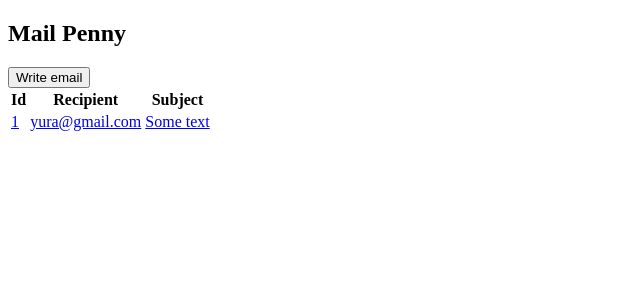
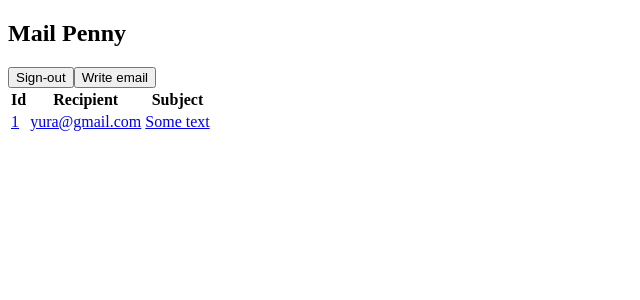
Before and after one commit to Viper-JSX/Mail_Penny, a React app: page / in a window 1280 px wide. Shown: the top 300 px of the page, without its empty margins (0-640 px from the left). Built offline with nearby package versions, Linux system fonts and the light colour scheme.

Commit message:
Created handler to handle sign-out and a 'signOut' button which invokes this handler

```diff
--- a/src/App.js
+++ b/src/App.js
@@ -2,6 +2,7 @@ import React, { useEffect } from "react";
 import Layout from "./components/Layout";
 import { useDispatch, useSelector } from "react-redux";
 import { sendEmail, signIn, signUp } from "./redux/thunks";
+import { signOut } from "./redux/action_creators";
 
 function App(){
     const dispatch = useDispatch();
@@ -30,6 +31,12 @@ function App(){
         dispatch(signUp({ signUpData }));
     }
 
+    function handleSignOut(){
+        dispatch(signOut());
+    }
+
+    handleSignOut();
+
     return(
         <div className="App">
             <Layout
@@ -37,6 +44,7 @@ function App(){
 
                 handleSignIn={handleSignIn}
                 handleSignUp={handleSignUp}
+                handleSignOut={handleSignOut}
             />
         </div>
     )
--- a/src/components/Emails/Emails.js
+++ b/src/components/Emails/Emails.js
@@ -2,12 +2,12 @@ import { useSelector } from "react-redux";
 import EmailOpener from "./Email_opener";
 import EmailsTopPannel from "./Emails_top_pannel";
 
-function Emails(){
+function Emails({ handleSignOut }){
     const emails = useSelector((state) => state.user?.emails) || [];
 
     return(
         <div className="emailsWrapper">
-            <EmailsTopPannel />
+            <EmailsTopPannel handleSignOut={handleSignOut} />
 
             <table className="emails">
                 <thead>
--- a/src/components/Emails/Emails_top_pannel.js
+++ b/src/components/Emails/Emails_top_pannel.js
@@ -1,8 +1,9 @@
 import { NavLink } from "react-router-dom";
 
-function EmailsTopPannel(){
+function EmailsTopPannel({ handleSignOut }){
     return(
         <div>
+            <button className="signOutButton" onClick={handleSignOut}>Sign-out</button>
             <NavLink to="/emails/create">
                 <button>Write email</button>
             </NavLink>
--- a/src/components/Layout.js
+++ b/src/components/Layout.js
@@ -10,13 +10,14 @@ import SignInForm from "./Authorization/Sign_in_form";
 function Layout({
     handleEmailSend,
     handleSignIn,
-    handleSignUp
+    handleSignUp,
+    handleSignOut
  }){
     return(
         <div id="layout">
             <Header />
             <Routes>
-                <Route path="/" element={<MainPage />} />
+                <Route path="/" element={<MainPage handleSignOut={handleSignOut} />} />
                 <Route path="/emails/:id" element={<Email />} />
                 <Route path="/emails/create" element={<EmailEditor handleEmailSend={handleEmailSend} />} />
 
--- a/src/components/MainPage/MainPage.js
+++ b/src/components/MainPage/MainPage.js
@@ -2,7 +2,7 @@ import { useSelector } from "react-redux";
 import { Navigate } from "react-router";
 import Emails from "../Emails/Emails";
 
-function MainPage(){
+function MainPage({ handleSignOut }){
     const user = useSelector((state) => state.user);
 
     //if(!user){
@@ -13,7 +13,7 @@ function MainPage(){
 
     return(
         <div className="mainPage">
-            <Emails />
+            <Emails handleSignOut={handleSignOut} />
         </div>
     );
 }
--- a/src/redux/reducers.js
+++ b/src/redux/reducers.js
@@ -16,7 +16,7 @@ function user(state=initialState.user, action){
 
         case SIGN_OUT: {
             console.log("Signing-out");
-            return state;
+            return null;
         }
 
         case SEND_EMAIL: {
```
